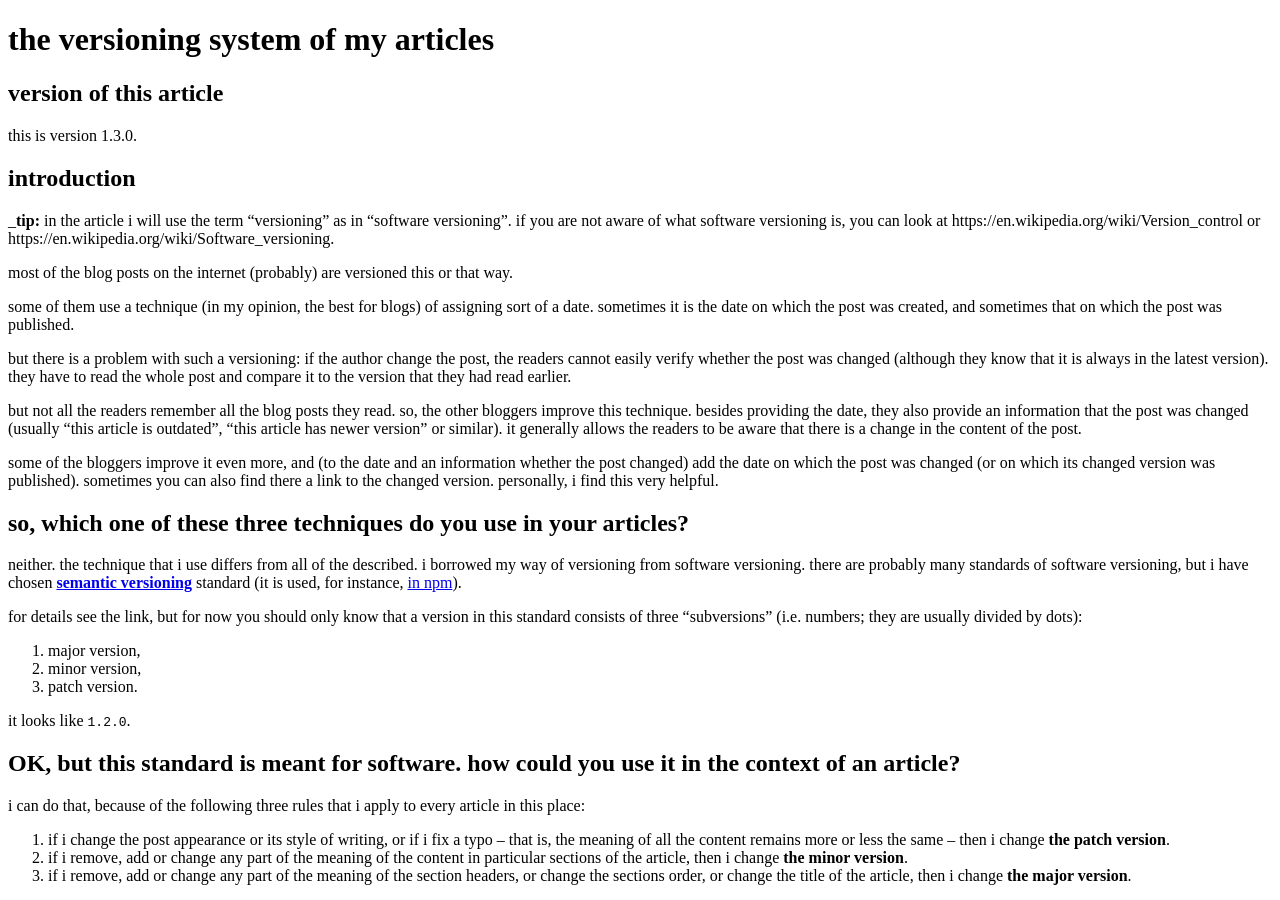
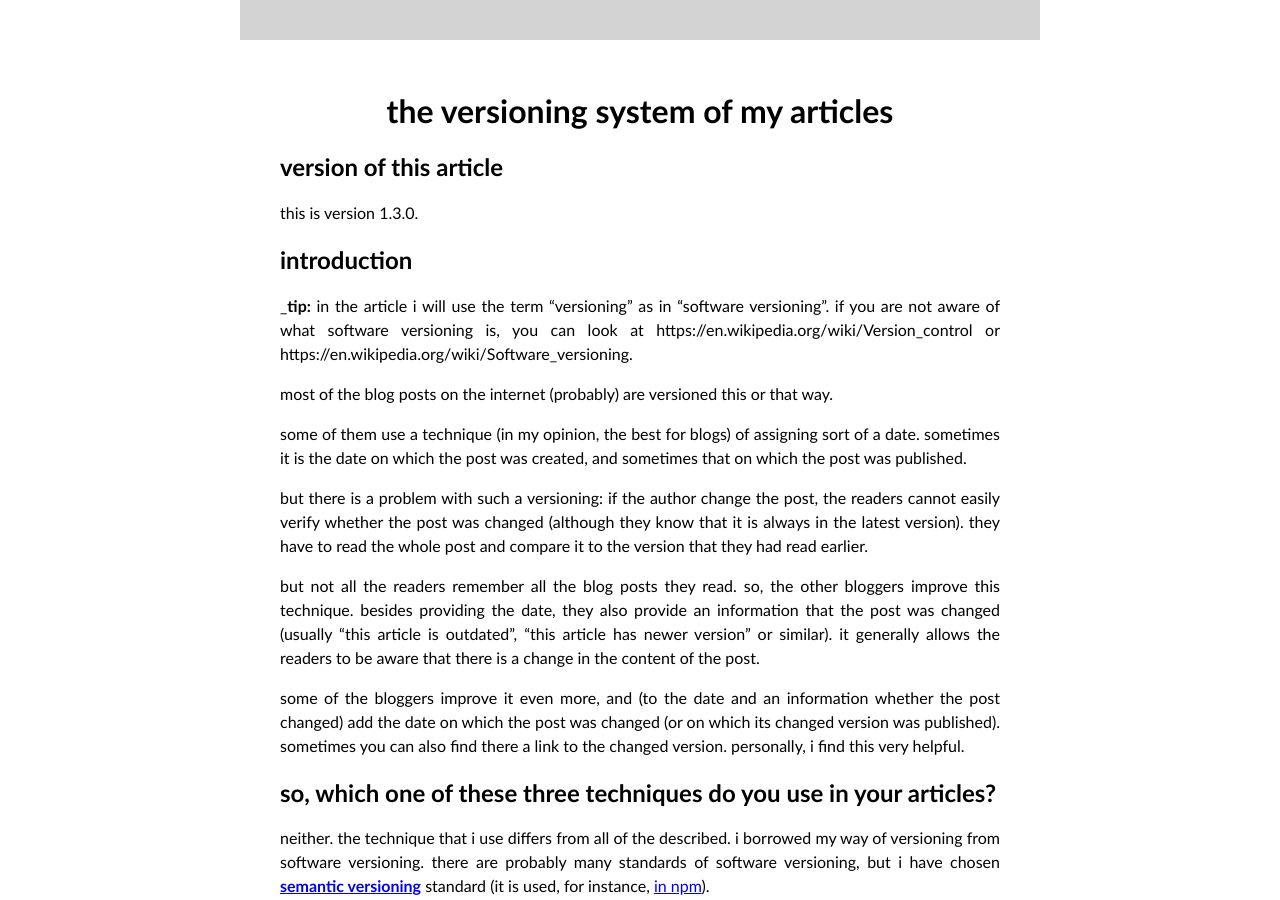
Before and after one commit to DevSilv/ARCHIVED-varts-plain-css, a Jekyll site: the page built from _posts/2018/07/10/2018-07-10-my-versioning-system.md, in a window 1280 px wide and 900 px high. Built offline with Jekyll 4.4.1, drawn with Linux system fonts in a browser that asks for light colours.

Commit message:
fix css paths

```diff
--- a/_includes/css.html
+++ b/_includes/css.html
@@ -1,2 +1,2 @@
-<link rel="stylesheet" href="/tralala/styles.css">
-<link rel="stylesheet" href="/tralala/post-styles.css">
+<link rel="stylesheet" href="/css/styles.css">
+<link rel="stylesheet" href="/css/post-styles.css">
```
